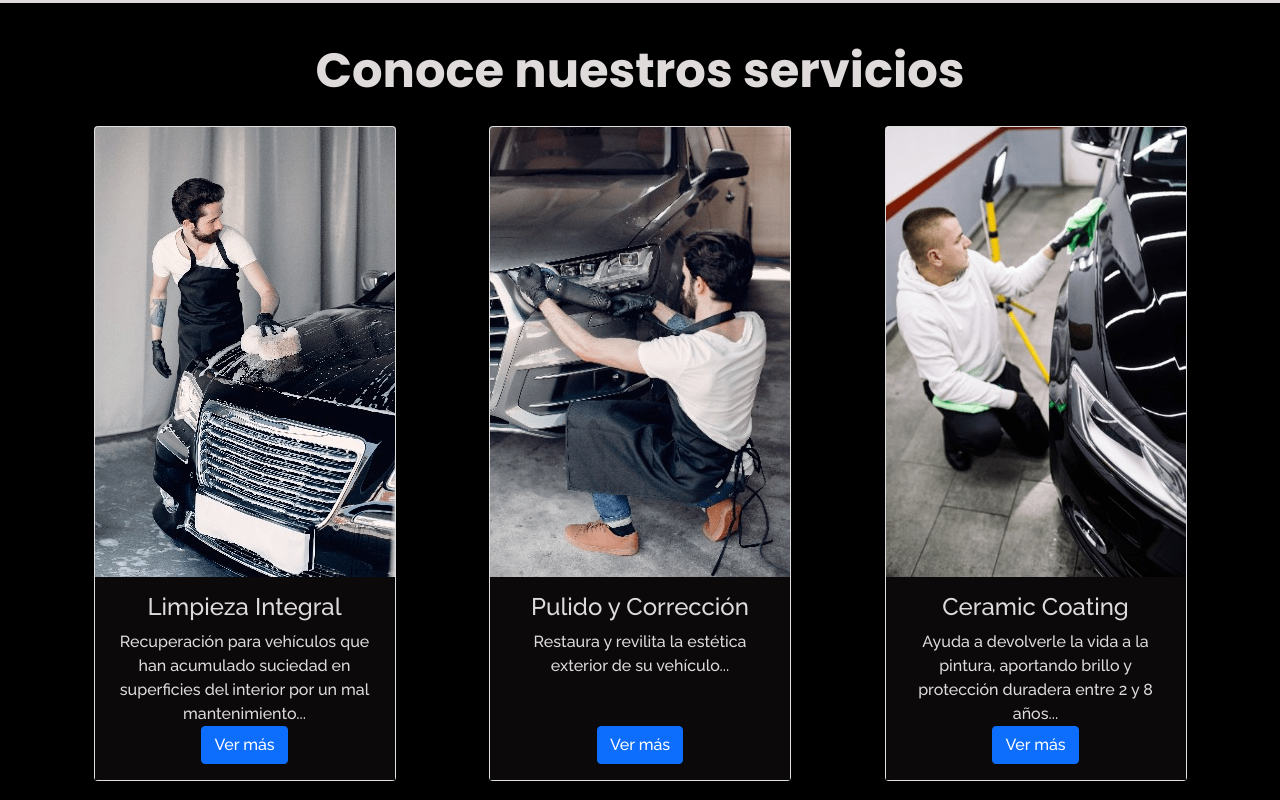
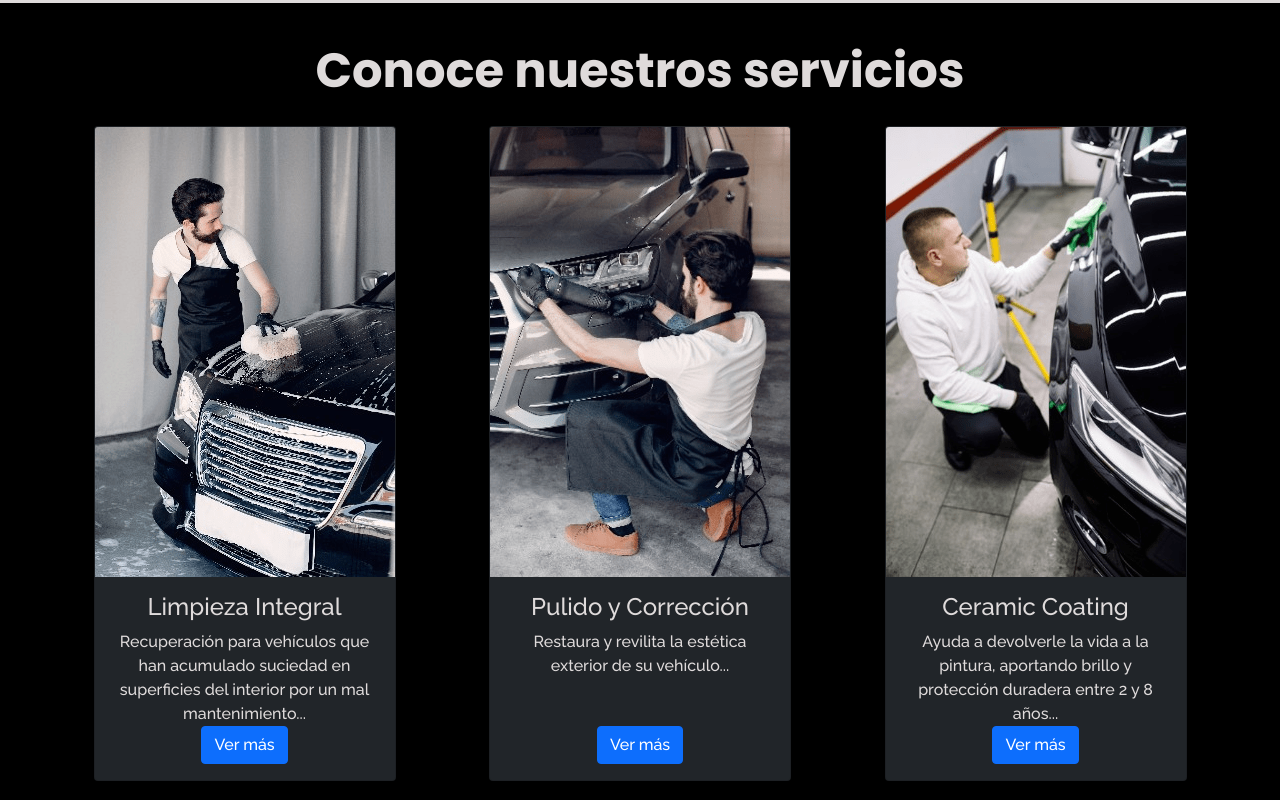
Before and after one commit to michellenavarretej/mata-automotriz, a website: page index.html in a window 1280 px wide. Shown: the part 1440-2240 px from the top of the page. Drawn offline with nearby package versions, Linux system fonts and the light colour scheme; a web font is replaced by a local one.

Commit message:
cambio index

```diff
--- a/index.html
+++ b/index.html
@@ -127,7 +127,7 @@
         <div class="servicios-content">
 
             <!-- Limpieza Integral -->
-            <div class="card-servicios card text-center" style="width: 18.875rem;">
+            <div class="card-servicios card text-center bg-dark" style="width: 18.875rem;">
                 <img src="images/1-servicios-limpieza-integral.png" class="card-img-top" alt="Hombre limpiando con esponja un auto">
                 <div class="card-body">
                     <h4 class="card-title">Limpieza Integral</h4>
@@ -139,7 +139,7 @@
             </div>
 
             <!-- Pulido y Corrección -->
-            <div class="card-servicios card text-center" style="width: 18.875rem;">
+            <div class="card-servicios card text-center bg-dark" style="width: 18.875rem;">
                 <img src="images/2-servicios-pulido-y-correccion.png" class="card-img-top" alt="Hombre encerando focos de un auto">
                 <div class="card-body">
                     <h4 class="card-title">Pulido y Corrección</h4>
@@ -151,7 +151,7 @@
             </div>
 
             <!-- Ceramic Coating -->
-            <div class="card-servicios card text-center" style="width: 18.875rem;">
+            <div class="card-servicios card text-center bg-dark" style="width: 18.875rem;">
                 <img src="images/3-servicios-ceramic-coating.png" class="card-img-top" alt="Hombre pasando paño sobre un auto para finalizar trabajo de sellado">
                 <div class="card-body">
                     <h4 class="card-title">Ceramic Coating</h4>
--- a/scss/index/_servicios-index.scss
+++ b/scss/index/_servicios-index.scss
@@ -34,8 +34,6 @@
             }
 
             .card-body {
-                background-color: #0b090a;
-                text-align: center;
 
                 p {
                     height: 80px;
```
Also changed, not shown: css/style.css, 1 other file.
